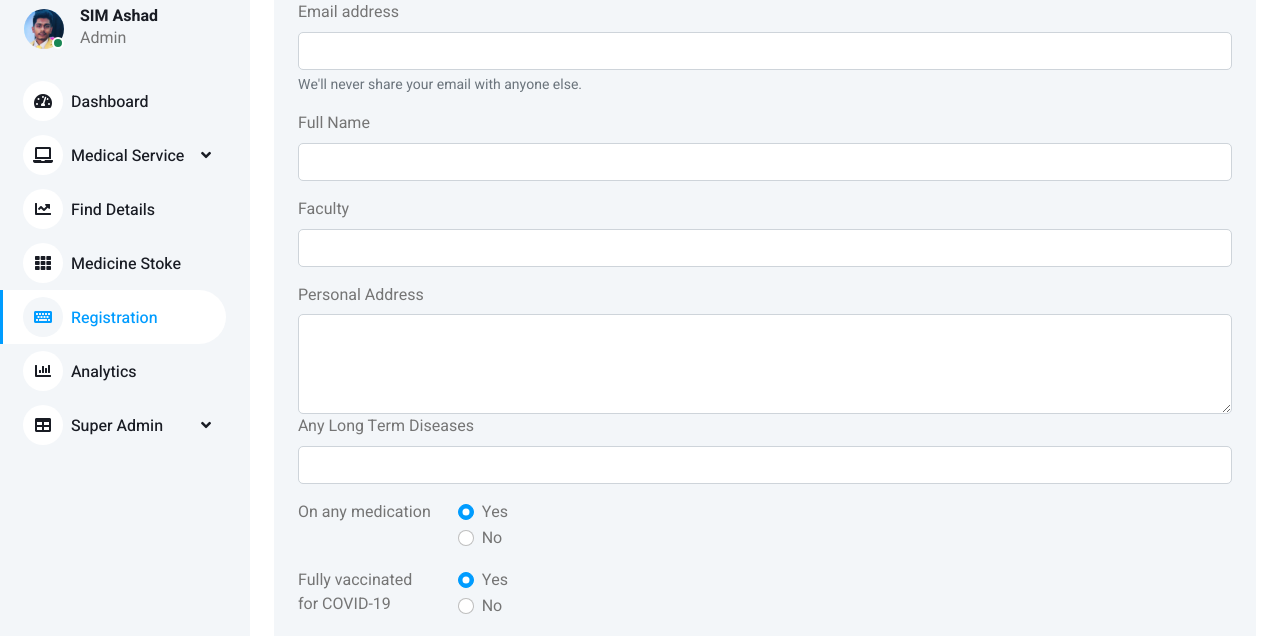
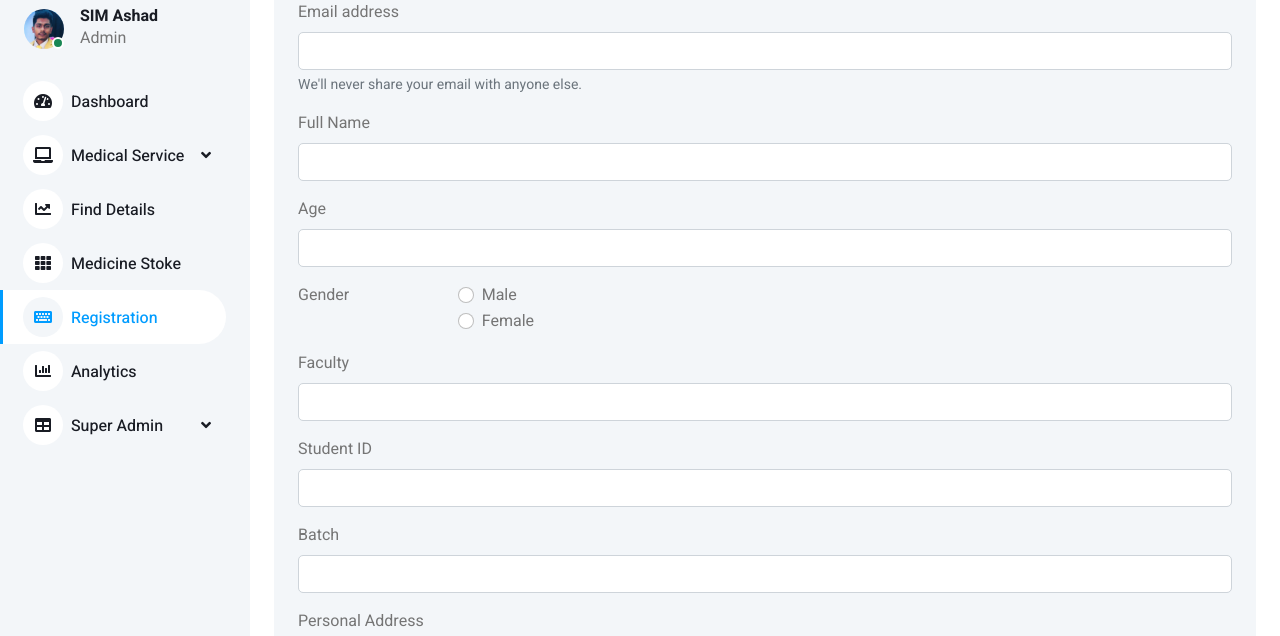
Before and after one commit to SamsudeenAshad/Dashboard, a plain HTML site: page registration.html in a window 1280 px wide. Shown: the part 155-791 px from the top of the page. Drawn offline with nearby package versions, Linux system fonts and the light colour scheme.

Commit message:
Update registration.html

```diff
--- a/registration.html
+++ b/registration.html
@@ -200,8 +200,33 @@
                                     <input type="text" class="form-control" id="fullname">
                                 </div>
                                 <div class="mb-3">
+                                    <label for="age" class="form-label">Age</label>
+                                    <input type="text" class="form-control" id="age">
+                                </div>
+                                <fieldset class="row mb-3">
+                                    <legend class="col-form-label col-sm-2 pt-0">Gender</legend>
+                                    <div class="col-sm-10">
+                                        <div class="form-check">
+                                            <input class="form-check-input" type="radio" name="vaccinated" id="vaccinated1" value="option1" checked>
+                                            <label class="form-check-label" for="vaccinated1"> Male </label>
+                                        </div>
+                                        <div class="form-check">
+                                            <input class="form-check-input" type="radio" name="vaccinated"  id="vaccinated2" value="option2">
+                                            <label class="form-check-label" for="vaccinated2">  Female </label>
+                                        </div>
+                                    </div>
+                                </fieldset>
+                                <div class="mb-3">
                                     <label for="faculty" class="form-label">Faculty</label>
                                     <input type="text" class="form-control" id="faculty">
+                                </div>
+                                <div class="mb-3">
+                                    <label for="studentid" class="form-label">Student ID</label>
+                                    <input type="text" class="form-control" id="studentid">
+                                </div>
+                                <div class="mb-3">
+                                    <label for="batch" class="form-label">Batch</label>
+                                    <input type="text" class="form-control" id="batch">
                                 </div>
                                 <div class="form-floating">
                                     <legend class="col-form-label col-sm-2 pt-0">Personal Address</legend>
@@ -217,16 +242,11 @@
                                         <div class="form-check">
                                             <input class="form-check-input" type="radio" name="anymedication"
                                                 id="anymedication1" value="option1" checked>
-                                            <label class="form-check-label" for="anymedication1">
-                                                Yes
-                                            </label>
+                                            <label class="form-check-label" for="anymedication1"> Yes </label>
                                         </div>
                                         <div class="form-check">
-                                            <input class="form-check-input" type="radio" name="any medication"
-                                                id="anymedication2" value="option2">
-                                            <label class="form-check-label" for="anymedication2">
-                                                No
-                                            </label>
+                                            <input class="form-check-input" type="radio" name="anymedication" id="anymedication2" value="option2">
+                                            <label class="form-check-label" for="anymedication2"> No </label>
                                         </div>
                                     </div>
                                 </fieldset>
@@ -234,18 +254,13 @@
                                     <legend class="col-form-label col-sm-2 pt-0">Fully vaccinated for COVID-19</legend>
                                     <div class="col-sm-10">
                                         <div class="form-check">
-                                            <input class="form-check-input" type="radio" name="vaccinated"
-                                                id="vaccinated1" value="option1" checked>
-                                            <label class="form-check-label" for="vaccinated1">
-                                                Yes
-                                            </label>
+                                            <input class="form-check-input" type="radio" name="vaccinated" id="vaccinated1" value="option1" checked>
+                                            <label class="form-check-label" for="vaccinated1"> Yes </label>
                                         </div>
                                         <div class="form-check">
                                             <input class="form-check-input" type="radio" name="vaccinated"
                                                 id="vaccinated2" value="option2">
-                                            <label class="form-check-label" for="vaccinated2">
-                                                No
-                                            </label>
+                                            <label class="form-check-label" for="vaccinated2">  No </label>
                                         </div>
                                     </div>
                                 </fieldset>
```
